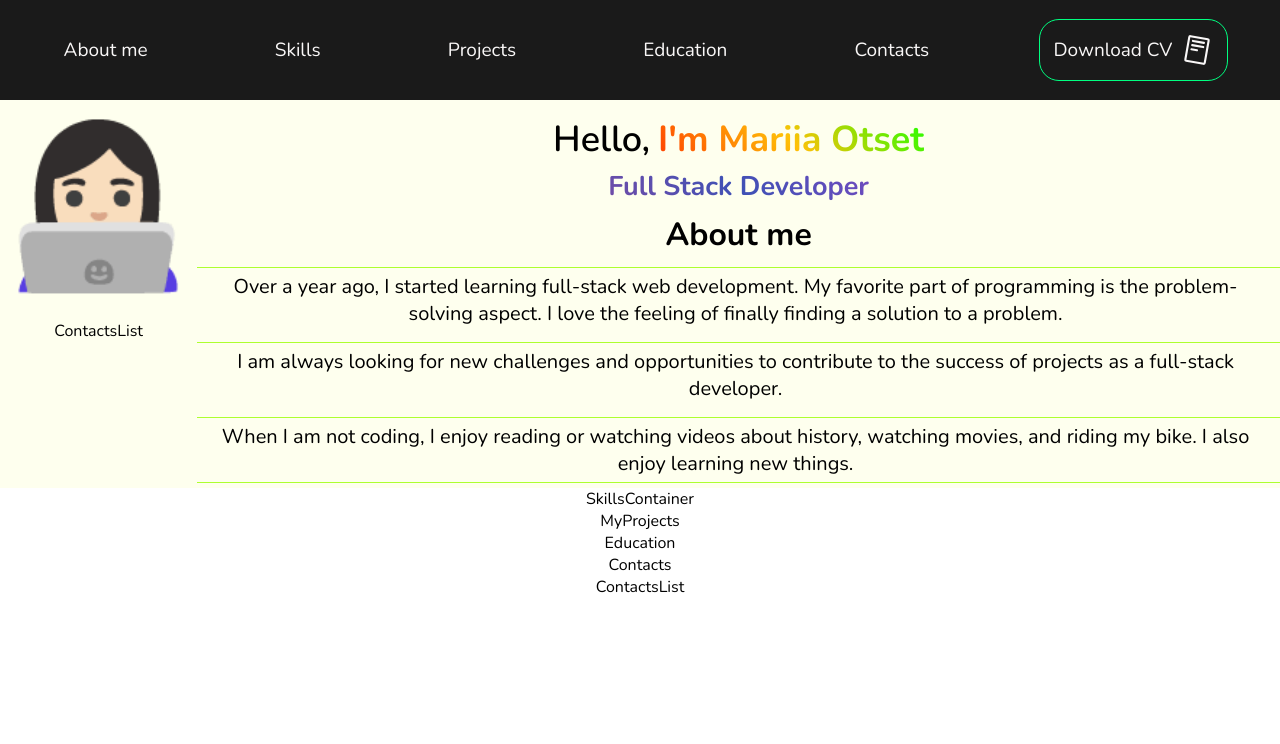
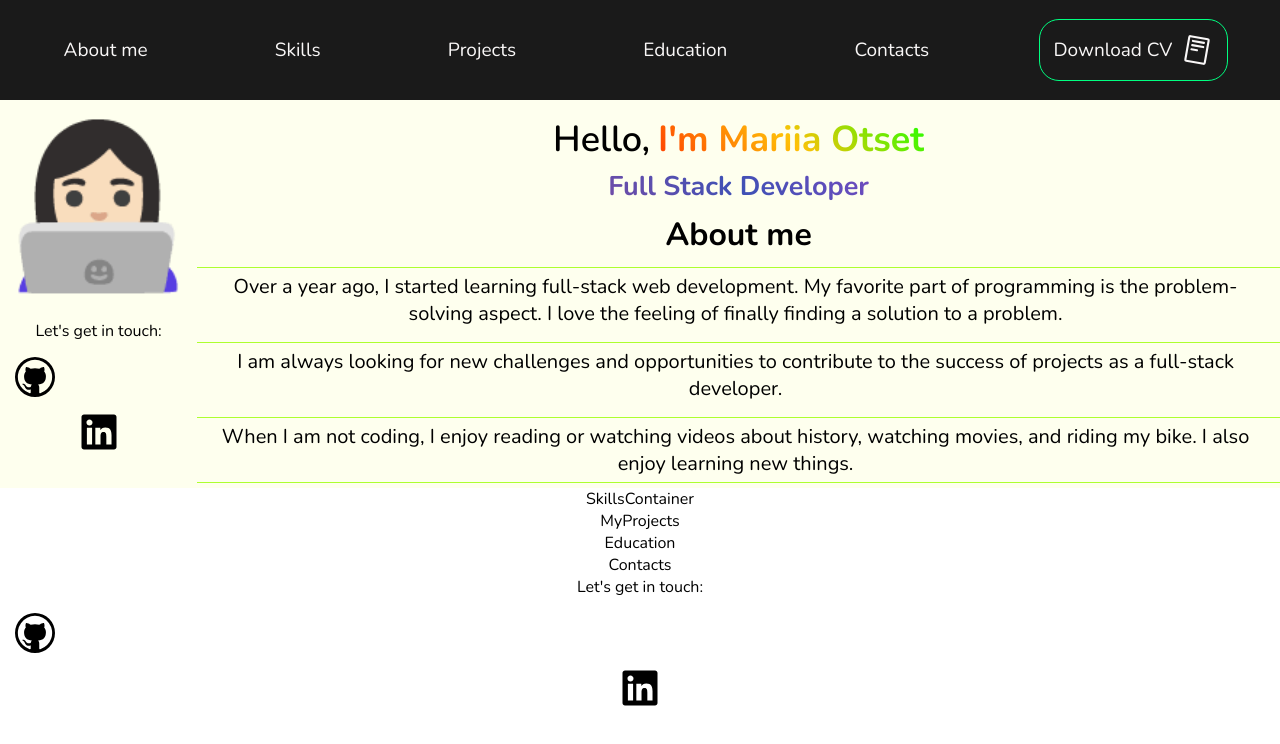
Before and after one commit to MariiaOtset/mariia-otset-portfolio, a React (Vite) app: page / in a window 1280 px wide. Shown: the top 744 px of the page. Built offline with nearby package versions, Linux system fonts and the light colour scheme.

Commit message:
part of contacts list added

```diff
--- a/src/components/AboutMe/AboutMe.jsx
+++ b/src/components/AboutMe/AboutMe.jsx
@@ -41,10 +41,7 @@ const AboutMe = () => {
           history, watching movies, and riding my bike. I also enjoy learning
           new things.
         </p>
-        {/* <div>
-          <ContactsList />
-          <ul></ul>
-        </div> */}
+        {windowWidth < 768 && <ContactsList />}
       </div>
     </div>
   );
--- a/src/components/ContactsList/ContactsList.jsx
+++ b/src/components/ContactsList/ContactsList.jsx
@@ -1,7 +1,39 @@
-// import css from './ContactsList.module.css';
+import css from "./ContactsList.module.css";
+import { VscGithub } from "react-icons/vsc";
+import { FaLinkedin } from "react-icons/fa";
 
 const ContactsList = () => {
-  return <div>ContactsList</div>;
+  return (
+    <div>
+      <p className={css.text}>Let&apos;s get in touch:</p>
+      <ul className={css.iconsWrapper}>
+        <li className={css.linkWrapper}>
+          <a
+            href="https://github.com/MariiaOtset"
+            target="_blank"
+            className={css.link}
+          >
+            <VscGithub className={css.socialsIcon} />
+          </a>
+        </li>
+        <li className={css.linkWrapper}>
+          <a href="www.linkedin.com/in/mariia-otset" target="_blank">
+            <FaLinkedin className={css.socialsIcon} />
+          </a>
+        </li>
+        <li className={css.linkWrapper}>
+          {/* <a href="" target="_blank">
+            <VscGithub className={css.socialsIcon} />
+          </a> */}
+        </li>
+        <li className={css.linkWrapper}>
+          {/* <a href="" target="_blank">
+            <VscGithub className={css.socialsIcon} />
+          </a> */}
+        </li>
+      </ul>
+    </div>
+  );
 };
 
 export default ContactsList;
--- a/src/components/ContactsList/ContactsList.module.css
+++ b/src/components/ContactsList/ContactsList.module.css
@@ -0,0 +1,35 @@
+/* .iconsWrapper {
+
+} */
+
+.socialsIcon {
+  width: 36px;
+  height: 36px;
+  color: black;
+
+  /* &:hover {
+
+  } */
+
+  /* &:focus {
+
+  } */
+}
+
+.link {
+  display: flex;
+  justify-content: center;
+  align-items: center;
+  width: 50px;
+  height: 50px;
+  padding: 10px;
+  border: transparent;
+  border-radius: 50%;
+}
+
+@media screen and (min-width: 768px) {
+  .socialsIcon {
+    width: 40px;
+    height: 40px;
+  }
+}
```
